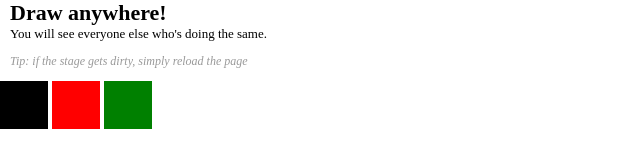
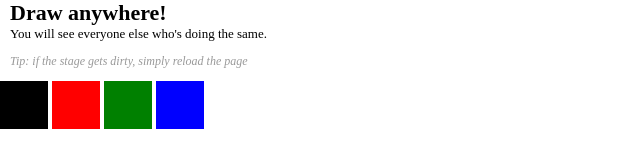
Before and after one commit to tan-dovan/nodejs-draw-game, a website: page public/index.html in a window 1280 px wide. Shown: the whole page, without its empty margins (0-640 px from the left). Drawn offline with nearby package versions, Linux system fonts and the light colour scheme; no server answers.

Commit message:
chore: update public/index.html

```diff
--- a/public/index.html
+++ b/public/index.html
@@ -14,7 +14,7 @@
     <div class="color black"></div>
     <div class="color red"></div>
     <div class="color green"></div>
-    <div class="color blue-light"></div>
+    <div class="color blue"></div>
   </div>
 
   <script src="/socket.io/socket.io.js"></script>
```
